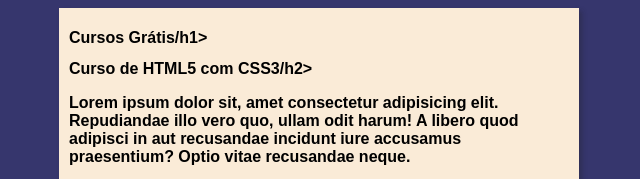
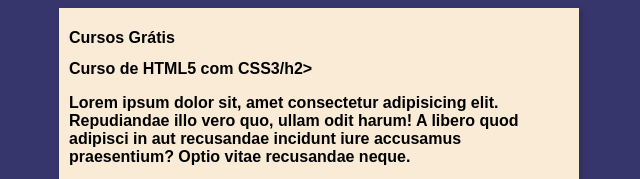
Before and after one commit to SantanaNc/projeto--site, a plain HTML site: page index.html in a window 1280 px wide. Shown: the top 179 px of the page, 321-961 px from the left. Drawn offline with Linux system fonts and the light colour scheme.

Commit message:
Update index.html

```diff
--- a/index.html
+++ b/index.html
@@ -9,7 +9,7 @@
 <body>
     <main>
         <header>
-            <h1>Cursos Grátis/h1>
+            <h1>Cursos Grátis</h1>
         </header>
         <article>
             <h2>Curso de HTML5 com CSS3/h2>
```
